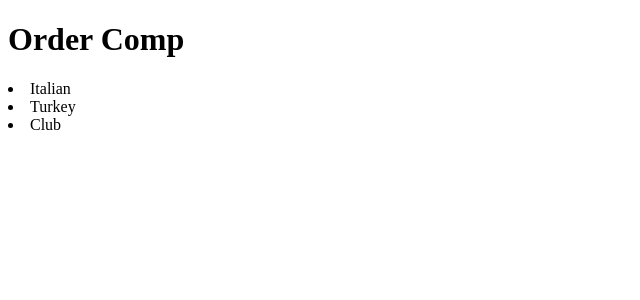
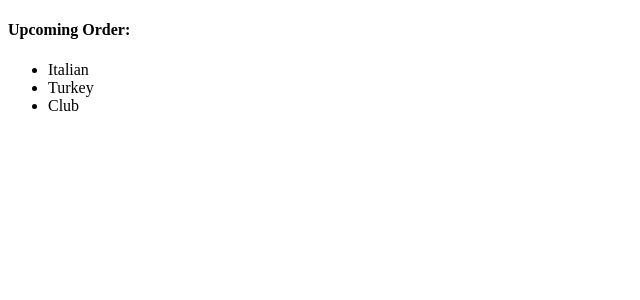
Before and after one commit to bjulander/game-app, a React (Create React App) app in the folder game-front/: page /game in a window 1280 px wide. Shown: the top 300 px of the page, without its empty margins (0-640 px from the left). Built offline with nearby package versions, Linux system fonts and the light colour scheme.

Commit message:
made an order tree

```diff
--- a/game-front/src/App.js
+++ b/game-front/src/App.js
@@ -1,12 +1,9 @@
-import NavBar from './NavBar'
-import GamePage from './GamePage'
-import Order from './orders/order.js'
-
+import Orders from './orders/orders.js'
 
 function App() {
   return (
     <>
-      <Order />
+      <Orders />
     </>
   )
 }
--- a/game-front/src/NavBar.js
+++ /dev/null
@@ -1,13 +0,0 @@
-import {Link} from 'react-router-dom'
-
-
-export default function NavBar() {
-  return (
-      <>
-          <Link >Home</Link>
-          <Link>About</Link>
-          <Link>Game</Link>
-          {/* <Link to="/lists/new">New List</Link> */}
-      </>
-  )
-}
--- a/game-front/src/index.js
+++ b/game-front/src/index.js
@@ -9,7 +9,6 @@ import thunk from 'redux-thunk'
 import {composeWithDevTools} from 'redux-devtools-extension'
 
 // import {createBrowserHistory} from 'history'
-// import {createStore, combineReducers, compose, applyMiddleware} from 'redux'
 
 const initialState = {orders: [{id: 1, name: "Italian", bread: "Squaw", cheese: "Pepper Jack", meats: "Salami, Pepperoni, Ham", basics: "Lettuce, Tomato, Onion, Pickles", extras: "Olives, Sprouts, Bell Pepper", condiments: "Mayo, Mustard"}, {id: 2, name: "Turkey", bread: "Wheat", cheese: "Provolone", meats: "Turkey", basics: "Lettuce, Tomato, Pickles", extras: "Sprouts", condiments: "Mayo"}, {id: 3, name: "Club", bread: "White", cheese: "American", meats: "Ham, Turkey", basics: "Lettuce, Tomato", extras: "Olives", condiments: "Mayo, Mustard"} ]}
 const store = createStore(ordersReducer, initialState, compose(applyMiddleware(thunk), composeWithDevTools()))
--- a/game-front/src/orders/order.js
+++ b/game-front/src/orders/order.js
@@ -1,21 +1,8 @@
-import {connect} from 'react-redux'
 
-
-export function Order(props) {
-
+export default function Order(props) {
     return (
         <>
-            <h1>Order Comp</h1>
-            {props.orders.map(order => <li key={order.id}>{order.name}</li>)}
+            <li key={props.indOrder.id}>{props.indOrder.name}</li>
         </>
     )
 }
-
-function mapStateToProps(state){
-    return {orders: state.orders}
-}
-
-export default connect(mapStateToProps)(Order)
-
-
-//Display sandwich name in the left side bar for upcoming order
--- a/game-front/src/orders/orders.js
+++ b/game-front/src/orders/orders.js
@@ -1,8 +1,9 @@
 import React, {Component} from 'react'
-import Order from './orders/Order'
+import Order from './order.js'
 // import {Redirect} from 'react-router-dom'
 // import {Link} from 'react-router-dom'
 import {connect} from 'react-redux'
+//import fetchOrders
 
 
 
@@ -10,12 +11,17 @@ class Orders extends Component {
     render (){
         return (
             <>
+                <h4>Upcoming Order:</h4>
                 <ul>
-                    <Order />
+                    {this.props.orders.map(order => <Order indOrder={order}/>)}
                 </ul>
             </>
         )
     }
 }
 
-export default connect()(Orders)
+function mapStateToProps(state){
+    return {orders: state.orders}
+}
+
+export default connect(mapStateToProps)(Orders)
```
Also changed, not shown: game-front/src/GamePage.js (deleted).
